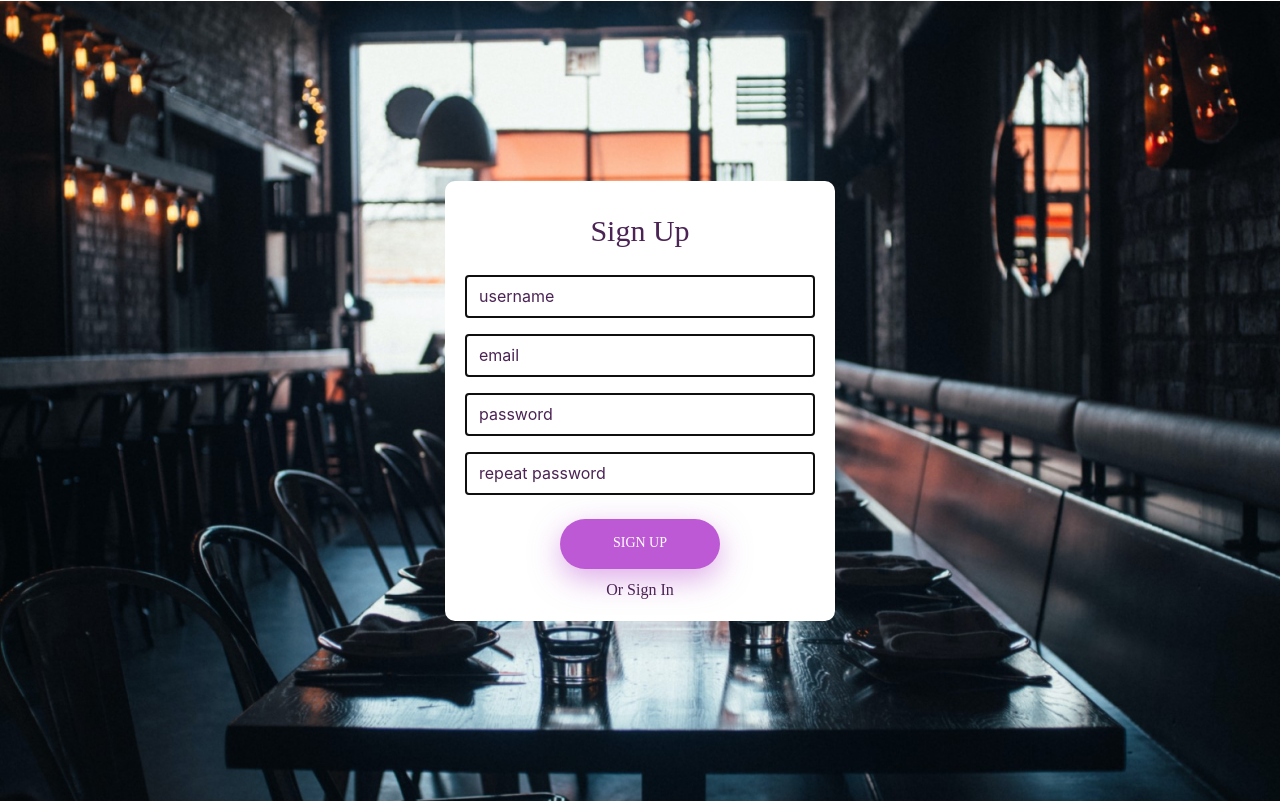
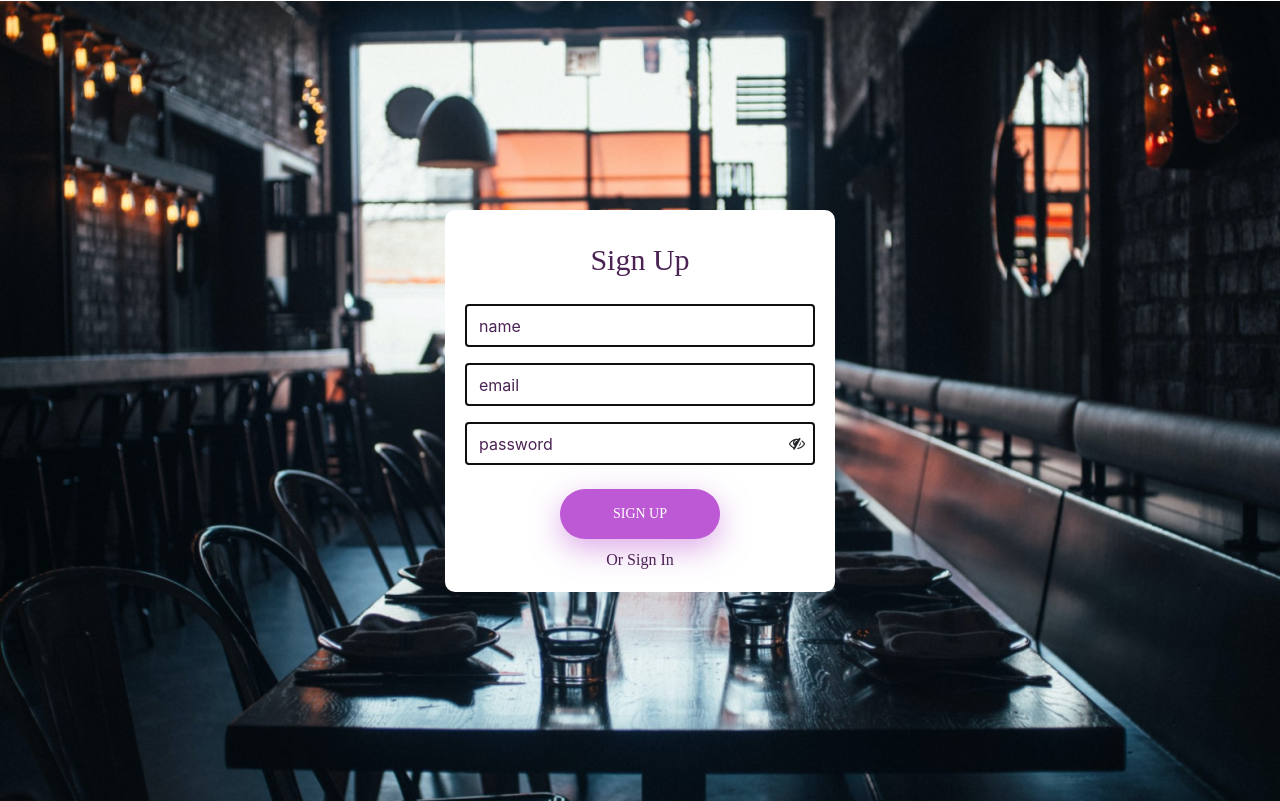
Before and after one commit to faris-kp/foodapp, a Django app: page /signup in a window 1280 px wide. Run offline with Django 3.2, Linux system fonts and the light colour scheme; some libraries are stand-ins or nearby versions; some web fonts are replaced.

Commit message:
password toggle

```diff
--- a/FoodApp/static/css/main1.css
+++ b/FoodApp/static/css/main1.css
@@ -50,6 +50,12 @@ a {
 	-webkit-transition: all 0.4s;
   -o-transition: all 0.4s;
   -moz-transition: all 0.4s;
+}
+.eyeicon {
+  margin-left: 324px;
+  position: absolute;
+  margin-top: -34px;
+  cursor: pointer;
 }
 
 a:focus {
--- a/FoodApp/static/js/signup.js
+++ b/FoodApp/static/js/signup.js
@@ -2,8 +2,20 @@ const usernameField=document.querySelector("#usernameField");
 const emailField = document.querySelector("#emailField");
 const usernameSuccessOutput= document.querySelector(".usernameSuccessOutput")
 const emailSuccessOutput = document.querySelector(".emailSuccessOutput")
+const togglePassword = document.querySelector("#togglePassword");
+const password = document.querySelector("#passwordField");
 
-
+togglePassword.addEventListener("click", function () {
+    const type = password.getAttribute("type") === "password" ? "text" : "password";
+    password.setAttribute("type", type);
+    togglePassword.classList.toggle("fa-eye")
+    this.classList.r
+    // this.classList.toggle("fa-eye");
+});
+const form = document.querySelector("form");
+        form.addEventListener('submit', function (e) {
+            e.preventDefault();
+        });
 emailField.addEventListener("keyup", (e) =>{
     console.log("enter emailfieled")
     const emailVal = e.target.value;
--- a/FoodApp/user/templates/user/signup.html
+++ b/FoodApp/user/templates/user/signup.html
@@ -8,6 +8,7 @@
 	<meta name="viewport" content="width=device-width, initial-scale=1">
 	<link rel="stylesheet" type="text/css" href="{% static 'css/main1.css' %}">
 	<link rel="stylesheet" type="text/css" href="{% static 'css/bootstrap.min.css' %}">
+	<link rel="stylesheet" href="https://cdnjs.cloudflare.com/ajax/libs/font-awesome/4.7.0/css/font-awesome.min.css">
 <!--===============================================================================================-->
 
 
@@ -38,7 +39,7 @@
 					<input
 					  type="text"
 					  name="username"
-					  placeholder="username"
+					  placeholder="name"
 					  id="usernameField"
 					  class="fm-valid"
 					/>
@@ -56,26 +57,18 @@
 				  </div>
 				  <span class="has-error  email_error" ></span>
 				  <p class="text-sm text-success emailSuccessOutput"></p>
-            	<div class="form-group ">
+            	<div class="form-group  ">
 						<input
 						  type="password"
 						  name="password1"
 						  placeholder="password"
-						  id="passwordField1"
+						  id="passwordField"
 						  class="fm-valid"
 						/>
-
-
+						<div class="eyeicon">
+						<i class="fa fa-eye-slash" id="togglePassword"></i>
+					</div>
 				</div>
-					<div class="form-group ">
-						<input
-						  type="password"
-						  name="password2"
-						  placeholder="repeat password"
-						  id="passwordField2"
-						  class="fm-valid"
-						/>
-					</div>
 
 
 
```
